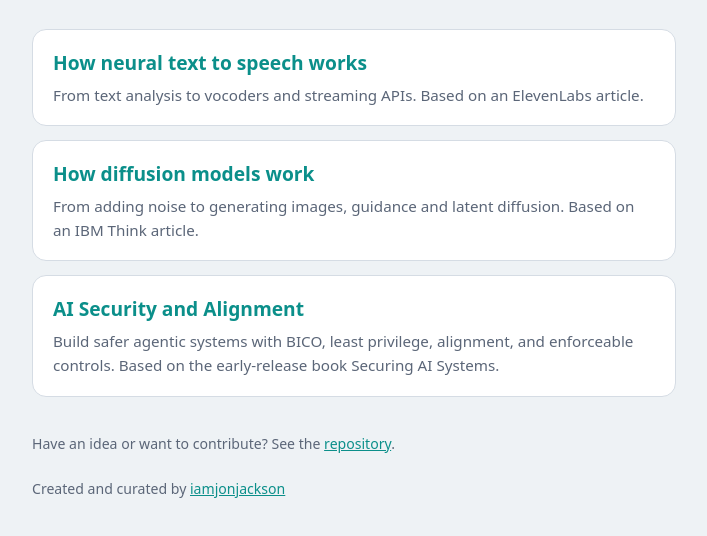
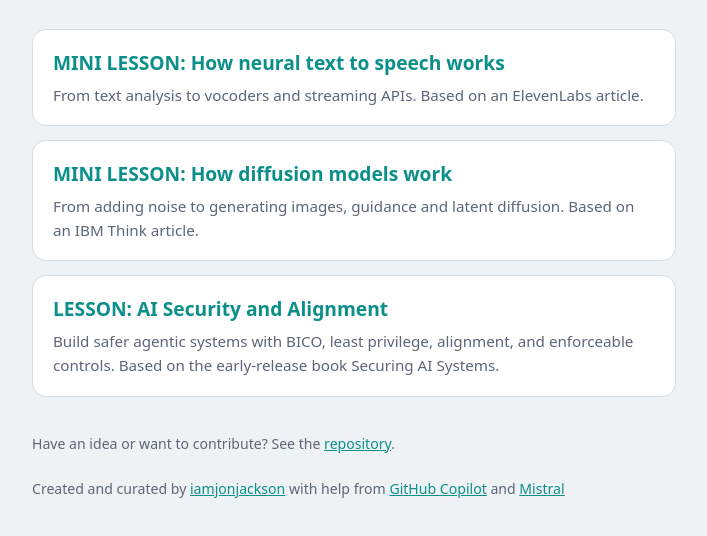
Before and after one commit to iamjonjackson/ai-lessons, a plain HTML site: page index.html in a window 1280 px wide. Shown: the part 154-690 px from the top of the page, without its empty margins (286-993 px from the left). Drawn offline with Linux system fonts and the light colour scheme.

Commit message:
Update lesson titles for consistency and enhance footer attribution

```diff
--- a/index.html
+++ b/index.html
@@ -28,24 +28,26 @@ footer a{color:var(--accent)}
 <ul>
 <li>
 <a class="lesson" href="how-neural-text-to-speech-works.html">
-<h2>How neural text to speech works</h2>
+<h2>MINI LESSON: How neural text to speech works</h2>
 <p>From text analysis to vocoders and streaming APIs. Based on an ElevenLabs article.</p>
 </a>
 </li>
 <li>
 <a class="lesson" href="how-diffusion-models-work.html">
-<h2>How diffusion models work</h2>
+<h2>MINI LESSON: How diffusion models work</h2>
 <p>From adding noise to generating images, guidance and latent diffusion. Based on an IBM Think article.</p>
 </a>
 </li>
 <li>
 <a class="lesson" href="ai-security-and-alignment.html">
-<h2>AI Security and Alignment</h2>
+<h2>LESSON: AI Security and Alignment</h2>
 <p>Build safer agentic systems with BICO, least privilege, alignment, and enforceable controls. Based on the early-release book Securing AI Systems.</p>
 </a>
 </li>
 </ul>
-<footer>Have an idea or want to contribute? See the <a href="https://github.com/iamjonjackson/ai-lessons">repository</a>.<br><br>Created and curated by <a href="https://github.com/iamjonjackson">iamjonjackson</a></footer>
+<footer>Have an idea or want to contribute? See the <a href="https://github.com/iamjonjackson/ai-lessons">repository</a>.
+    <br><br>Created and curated by <a href="https://github.com/iamjonjackson">iamjonjackson</a> with help from <a target="_blank" href="https://github.com/copilot">GitHub Copilot</a> and <a target="_blank" href="https://mistral.ai/">Mistral</a></footer>
+
 </main>
 </body>
 </html>
```
